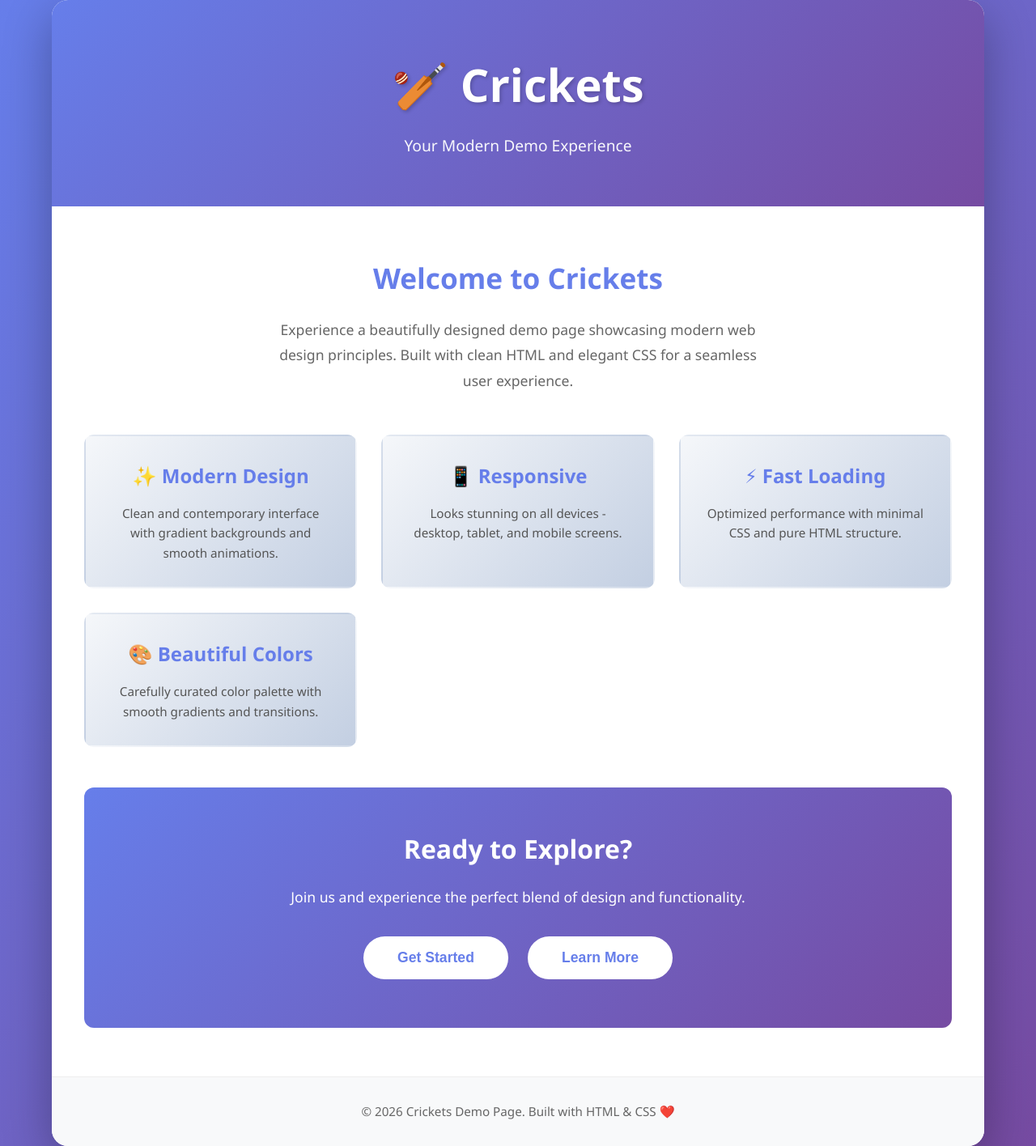
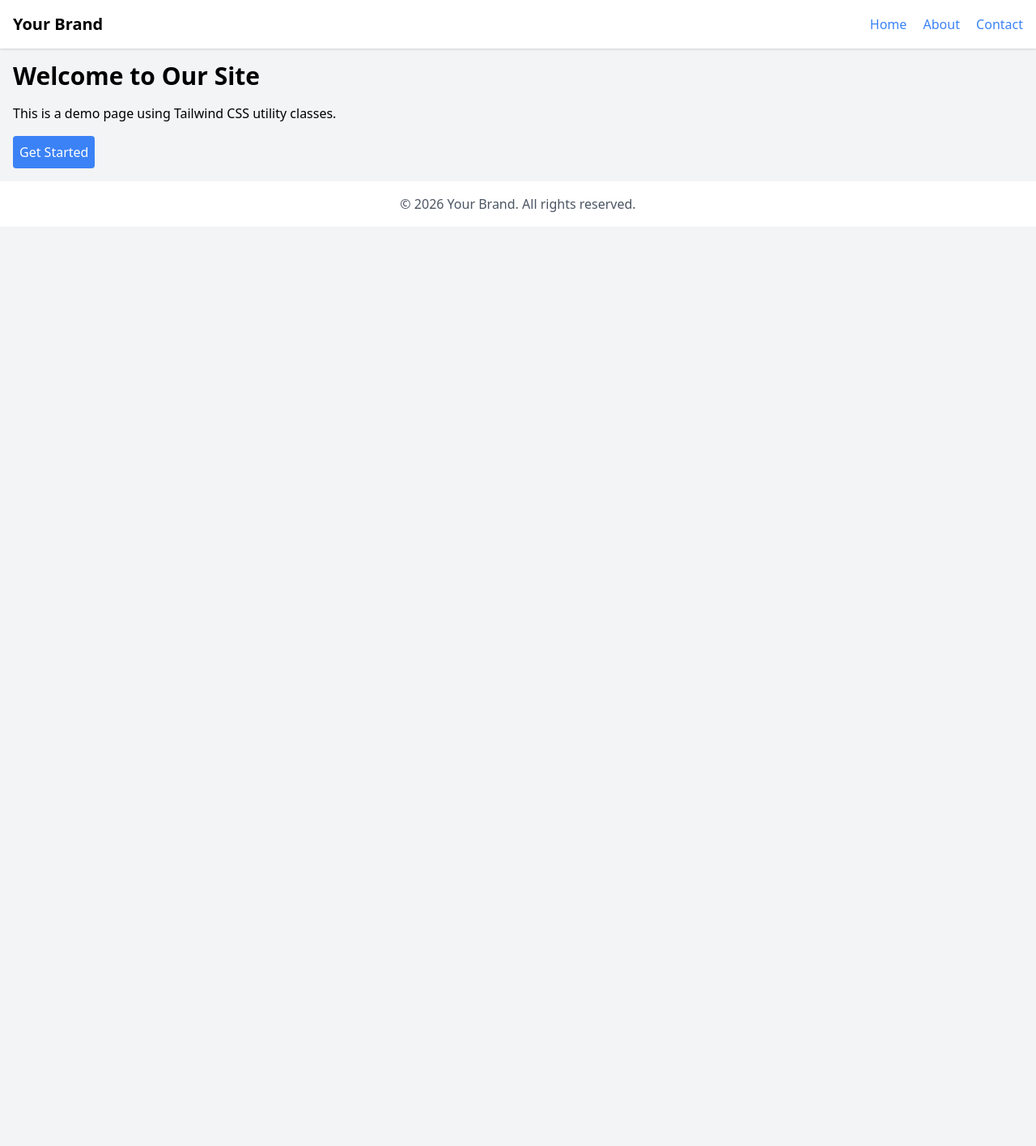
Before and after one commit to Ak192/crickets, a plain HTML site: page index.html in a window 1280 px wide. Shown: the whole page at 81% size. After the commit the page ends 800 px from the top, so only its background shows below. Drawn offline with nearby package versions, Linux system fonts and the light colour scheme.

Commit message:
Updated index.html to convert CSS to Tailwind CSS utility classes.

```diff
--- a/index.html
+++ b/index.html
@@ -1,222 +1,30 @@
+<!-- Updated index.html to use Tailwind CSS utility classes -->
 <!DOCTYPE html>
 <html lang="en">
 <head>
     <meta charset="UTF-8">
     <meta name="viewport" content="width=device-width, initial-scale=1.0">
-    <title>Crickets - Modern Demo</title>
-    <style>
-        * {
-            margin: 0;
-            padding: 0;
-            box-sizing: border-box;
-        }
-
-        body {
-            font-family: 'Segoe UI', Tahoma, Geneva, Verdana, sans-serif;
-            line-height: 1.6;
-            color: #333;
-            background: linear-gradient(135deg, #667eea 0%, #764ba2 100%);
-            min-height: 100vh;
-            display: flex;
-            align-items: center;
-            justify-content: center;
-        }
-
-        .container {
-            max-width: 1200px;
-            width: 90%;
-            background: white;
-            border-radius: 20px;
-            box-shadow: 0 20px 60px rgba(0, 0, 0, 0.3);
-            overflow: hidden;
-        }
-
-        .header {
-            background: linear-gradient(135deg, #667eea 0%, #764ba2 100%);
-            color: white;
-            padding: 60px 40px;
-            text-align: center;
-        }
-
-        .header h1 {
-            font-size: 3.5em;
-            margin-bottom: 15px;
-            font-weight: 700;
-            text-shadow: 2px 2px 4px rgba(0, 0, 0, 0.2);
-        }
-
-        .header p {
-            font-size: 1.2em;
-            opacity: 0.95;
-            font-weight: 300;
-        }
-
-        .content {
-            padding: 60px 40px;
-        }
-
-        .intro-section {
-            text-align: center;
-            margin-bottom: 50px;
-        }
-
-        .intro-section h2 {
-            font-size: 2.2em;
-            color: #667eea;
-            margin-bottom: 20px;
-        }
-
-        .intro-section p {
-            font-size: 1.1em;
-            color: #666;
-            max-width: 600px;
-            margin: 0 auto 30px;
-            line-height: 1.8;
-        }
-
-        .features {
-            display: grid;
-            grid-template-columns: repeat(auto-fit, minmax(250px, 1fr));
-            gap: 30px;
-            margin: 40px 0;
-        }
-
-        .feature-card {
-            background: linear-gradient(135deg, #f5f7fa 0%, #c3cfe2 100%);
-            padding: 30px;
-            border-radius: 12px;
-            text-align: center;
-            transition: transform 0.3s ease, box-shadow 0.3s ease;
-            border: 2px solid transparent;
-        }
-
-        .feature-card:hover {
-            transform: translateY(-8px);
-            box-shadow: 0 12px 30px rgba(102, 126, 234, 0.2);
-            border-color: #667eea;
-        }
-
-        .feature-card h3 {
-            color: #667eea;
-            font-size: 1.5em;
-            margin-bottom: 15px;
-        }
-
-        .feature-card p {
-            color: #555;
-            font-size: 0.95em;
-            line-height: 1.6;
-        }
-
-        .cta-section {
-            background: linear-gradient(135deg, #667eea 0%, #764ba2 100%);
-            color: white;
-            padding: 50px 40px;
-            border-radius: 12px;
-            text-align: center;
-            margin-top: 50px;
-        }
-
-        .cta-section h3 {
-            font-size: 2em;
-            margin-bottom: 20px;
-        }
-
-        .button {
-            display: inline-block;
-            padding: 14px 40px;
-            background: white;
-            color: #667eea;
-            text-decoration: none;
-            border-radius: 50px;
-            font-weight: 600;
-            font-size: 1.1em;
-            transition: all 0.3s ease;
-            border: 2px solid white;
-            cursor: pointer;
-            margin: 10px;
-        }
-
-        .button:hover {
-            background: transparent;
-            color: white;
-            transform: scale(1.05);
-        }
-
-        .footer {
-            background: #f8f9fa;
-            color: #666;
-            text-align: center;
-            padding: 30px 40px;
-            border-top: 1px solid #eee;
-        }
-
-        .footer p {
-            font-size: 0.95em;
-        }
-
-        @media (max-width: 768px) {
-            .header h1 {
-                font-size: 2.2em;
-            }
-
-            .intro-section h2 {
-                font-size: 1.8em;
-            }
-
-            .content {
-                padding: 30px 20px;
-            }
-
-            .header {
-                padding: 40px 20px;
-            }
-        }
-    </style>
+    <title>Your Title</title>
+    <link href="https://cdn.jsdelivr.net/npm/tailwindcss@2.2.19/dist/tailwind.min.css" rel="stylesheet">
 </head>
-<body>
-    <div class="container">
-        <div class="header">
-            <h1>🏏 Crickets</h1>
-            <p>Your Modern Demo Experience</p>
-        </div>
-
-        <div class="content">
-            <div class="intro-section">
-                <h2>Welcome to Crickets</h2>
-                <p>Experience a beautifully designed demo page showcasing modern web design principles. Built with clean HTML and elegant CSS for a seamless user experience.</p>
+<body class="bg-gray-100">
+    <header class="bg-white shadow">
+        <nav class="flex items-center justify-between p-4">
+            <div class="text-xl font-bold">Your Brand</div>
+            <div>
+                <a href="#" class="text-blue-500 hover:underline">Home</a>
+                <a href="#" class="ml-4 text-blue-500 hover:underline">About</a>
+                <a href="#" class="ml-4 text-blue-500 hover:underline">Contact</a>
             </div>
-
-            <div class="features">
-                <div class="feature-card">
-                    <h3>✨ Modern Design</h3>
-                    <p>Clean and contemporary interface with gradient backgrounds and smooth animations.</p>
-                </div>
-                <div class="feature-card">
-                    <h3>📱 Responsive</h3>
-                    <p>Looks stunning on all devices - desktop, tablet, and mobile screens.</p>
-                </div>
-                <div class="feature-card">
-                    <h3>⚡ Fast Loading</h3>
-                    <p>Optimized performance with minimal CSS and pure HTML structure.</p>
-                </div>
-                <div class="feature-card">
-                    <h3>🎨 Beautiful Colors</h3>
-                    <p>Carefully curated color palette with smooth gradients and transitions.</p>
-                </div>
-            </div>
-
-            <div class="cta-section">
-                <h3>Ready to Explore?</h3>
-                <p style="margin-bottom: 25px; font-size: 1.1em;">Join us and experience the perfect blend of design and functionality.</p>
-                <button class="button">Get Started</button>
-                <button class="button">Learn More</button>
-            </div>
-        </div>
-
-        <div class="footer">
-            <p>&copy; 2026 Crickets Demo Page. Built with HTML & CSS ❤️</p>
-        </div>
-    </div>
+        </nav>
+    </header>
+    <main class="container mx-auto p-4">
+        <h1 class="text-3xl font-semibold mb-4">Welcome to Our Site</h1>
+        <p class="mb-4">This is a demo page using Tailwind CSS utility classes.</p>
+        <button class="bg-blue-500 text-white p-2 rounded hover:bg-blue-600">Get Started</button>
+    </main>
+    <footer class="bg-white p-4 text-center">
+        <p class="text-gray-600">&copy; 2026 Your Brand. All rights reserved.</p>
+    </footer>
 </body>
 </html>
```
